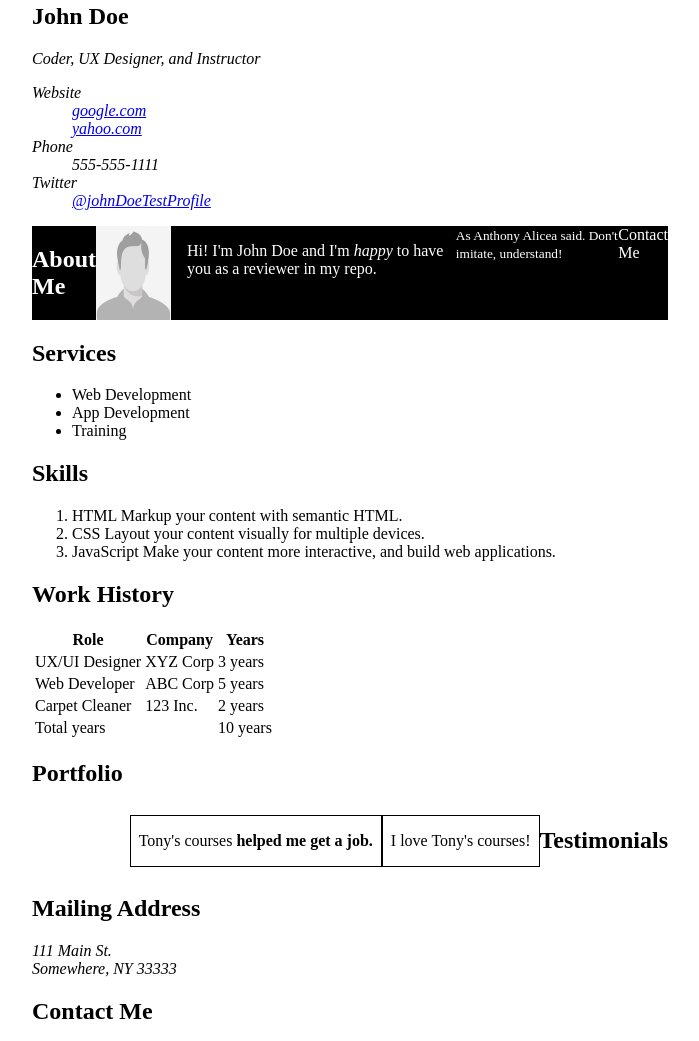
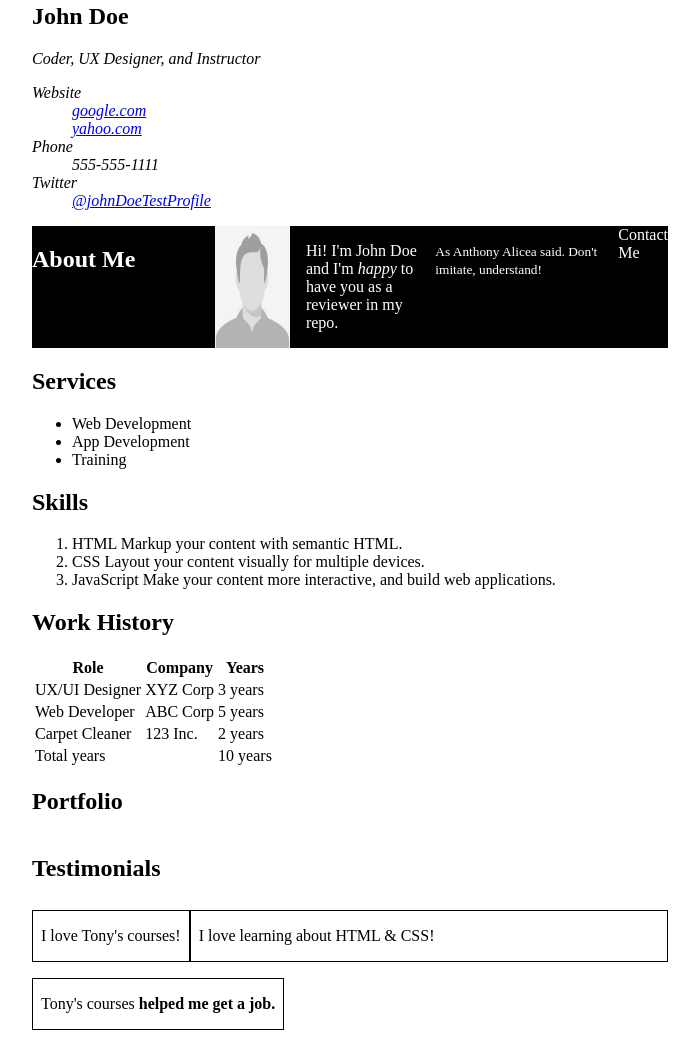
Before and after one commit to NicolasOmar/html-css-practice, a website: page 2-styling/index.html in a window 1280 px wide. Shown: the part 117-1158 px from the top of the page, without its empty margins (290-989 px from the left). Drawn offline with Linux system fonts and the light colour scheme.

Commit message:
fix: Understanding about flex grow, shrink and basis

```diff
--- a/2-styling/flex-style.css
+++ b/2-styling/flex-style.css
@@ -271,9 +271,16 @@ main {
 #testimonials {
   display: flex;
   /* Testimonial elements now will be oriented as a row in a inverse way */
-  flex-direction: row-reverse;
+  /* flex-direction: row-reverse; */
+  flex-direction: row;
   /* Flex alternative to overflow could be flex-wrap, where the element can be relocated following flex layout and avoid interface problems */
   flex-wrap: wrap;
+}
+
+.flex-header, .motto {
+  /* 'flex-grow' is a numeric value that will take a percentage of positive free space to be relocated based on that space */
+  /* 'flex-shrink' is the inverse usage of 'flex-grow', where it will take a part of the space and reduce its size */
+  flex-basis: 100%;
 }
 
 #testimonials blockquote {
@@ -290,6 +297,18 @@ main {
   margin-inline-end: 1rem;
 }
 
+blockquote.featured {
+  /*
+    A shorthand in flex can be used to handle several properties of flex
+    - With 1 number only, it will be 'flex-grow'
+    - With a size only (like % or em), it will be 'flex-basis'
+    - With a number and a size, it will be 'grow' and 'basis'
+    - With 2 numbers it will be 'grow' and 'shrink'
+    - And finally, the full shorthand will be 'flex-grow', 'flex-shrink' and 'flex-basis'
+  */
+  flex: 1 0 auto;
+}
+
 /*
   When you want to hide a element from the DOM, you have two options
   - Use hidden, which will laid the element out and its respective size will be rendered on the DOM, just not painted (it will be present on the DOM tree).
--- a/2-styling/index.html
+++ b/2-styling/index.html
@@ -92,17 +92,21 @@
       <!-- this is a part of the document and it is self contained (because of the content)-->
       <article id="aboutme">
         <!-- The <header> is used to container a content that will be shown as header of a section element -->
-        <header>
+        <header class="flex-header">
           <h2>About Me</h2>
         </header>
         <img class="personal-resume-picture" src="./john-doe.jpg" alt="My image" title="My Image">
+        <!-- The <em> element stress emphasis of its content, changes the meaning of a sentence -->
+        <!-- The <small> element express a side comment that has its importance but you want to reduce its size -->
+        <p>
+          Hi! I'm John Doe and I'm <em>happy</em> to have you as a reviewer in my repo.
+        </p>
         <!-- An <aside> is a type of section for tangencial content that is at the side of the main content, it means is part of the section, but its another type of content -->
-        <p>
-          <!-- The <em> element stress emphasis of its content, changes the meaning of a sentence -->
-          <!-- The <small> element express a side comment that has its importance but you want to reduce its size -->
-          Hi! I'm John Doe and I'm <em>happy</em> to have you as a reviewer in my repo.
-        <aside><small>As Anthony Alicea said. Don't imitate, understand!</small></aside>
-        </p>
+        <aside class="motto">
+          <p>
+            <small>As Anthony Alicea said. Don't imitate, understand!</small>
+          </p>
+        </aside>
         <!-- The <footer> represetnt the footer (lowest element) of its nearest ancestor section component (in this case, the header), used to contain author info or bervose agreement details as example -->
         <footer>
           Contact Me
@@ -189,13 +193,16 @@
       </section>
 
       <section id="testimonials">
-        <h2>Testimonials</h2>
+        <h2 class="flex-header">Testimonials</h2>
         <!--
           When you want to write a quote, its best practice is to avoid putting raw text without any element
           A element as a parapgraph <p> will give better context of when a text is part of the quote or nor (in negative case, when you add quoter's name outside quote itself)
         -->
         <blockquote>
           <p>I love Tony's courses!</p>
+        </blockquote>
+        <blockquote class="featured">
+          <p>I love learning about HTML & CSS!</p>
         </blockquote>
         <blockquote>
           <!-- The <strong> element indicates when a text shows importance, seriouness or urgency for its content -->
```
Also changed, not shown: README.md.
